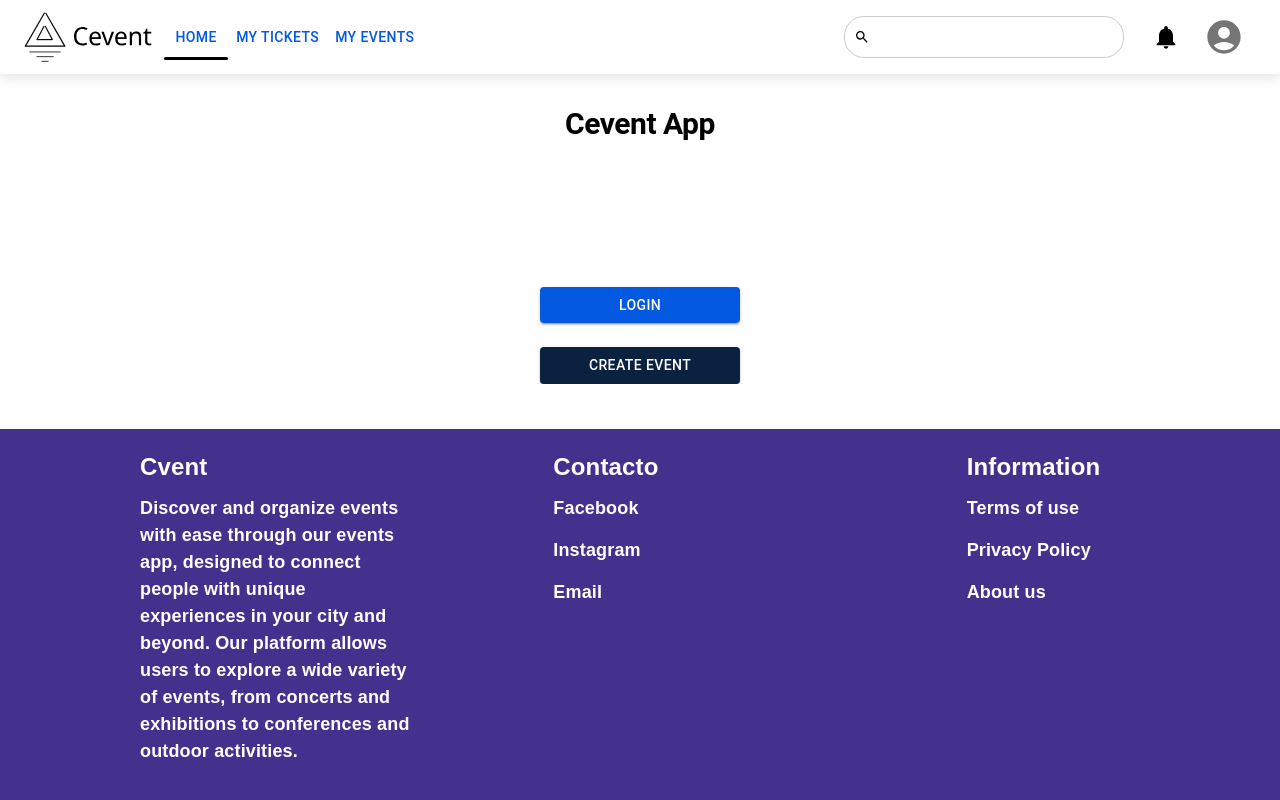
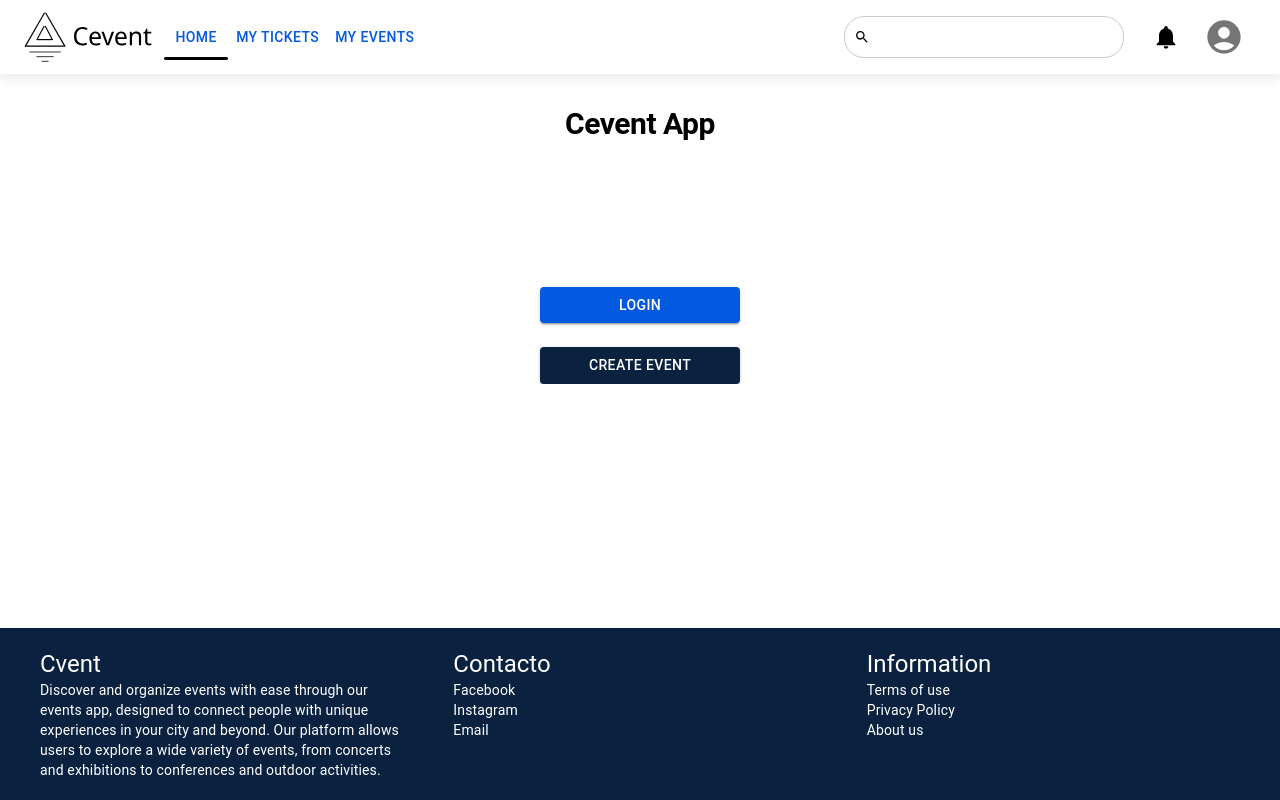
Before and after one commit to sofdev6-02-2024/Solidarios, a Next.js app in the folder apps/cevent_frontend/: page / in a window 1280 px wide. Built offline with nearby package versions, Linux system fonts and the light colour scheme.

Commit message:
add materialui

```diff
--- a/apps/cevent_frontend/src/components/Footer.tsx
+++ b/apps/cevent_frontend/src/components/Footer.tsx
@@ -1,70 +1,82 @@
 import React from 'react';
+import { Box, Typography, Link } from '@mui/material';
 import styles from '@/styles/components/Footer.module.css';
 
 const Footer: React.FC = () => {
   return (
-    <div className={styles.footer}>
-      <div>
-        <h1>Cvent</h1>
-        <h2>
+    <Box component="footer" className={styles.footer}>
+      <Box className={styles.footerSection}>
+        <Typography variant="h5" className={styles.footerTitle}>
+          Cvent
+        </Typography>
+        <Typography variant="body2" className={styles.footerText}>
           Discover and organize events with ease through our events app,
           designed to connect people with unique experiences in your city and
           beyond. Our platform allows users to explore a wide variety of events,
           from concerts and exhibitions to conferences and outdoor activities.
-        </h2>
-      </div>
-      <div>
-        <h1>Contacto</h1>
-        <h2>
-          <a
+        </Typography>
+      </Box>
+
+      <Box className={styles.footerSection}>
+        <Typography variant="h5" className={styles.footerTitle}>
+          Contacto
+        </Typography>
+        <Typography variant="body2" className={styles.footerText}>
+          <Link
             href="https://facebook.com"
             target="_blank"
             rel="noopener noreferrer"
-            style={{ color: '#FFF', textDecoration: 'none' }}
+            color="inherit"
+            underline="none"
           >
             Facebook
-          </a>
-        </h2>
-        <h2>
-          <a
+          </Link>
+        </Typography>
+        <Typography variant="body2" className={styles.footerText}>
+          <Link
             href="https://instagram.com"
             target="_blank"
             rel="noopener noreferrer"
-            style={{ color: '#FFF', textDecoration: 'none' }}
+            color="inherit"
+            underline="none"
           >
             Instagram
-          </a>
-        </h2>
-        <h2>
-          <a
+          </Link>
+        </Typography>
+        <Typography variant="body2" className={styles.footerText}>
+          <Link
             href="mailto:your-email@example.com"
             target="_blank"
             rel="noopener noreferrer"
-            style={{ color: '#FFF', textDecoration: 'none' }}
+            color="inherit"
+            underline="none"
           >
             Email
-          </a>
-        </h2>
-      </div>
-      <div>
-        <h1>Information</h1>
-        <h2>
-          <a href="/terms" style={{ color: '#FFF', textDecoration: 'none' }}>
+          </Link>
+        </Typography>
+      </Box>
+
+      <Box className={styles.footerSection}>
+        <Typography variant="h5" className={styles.footerTitle}>
+          Information
+        </Typography>
+        <Typography variant="body2" className={styles.footerText}>
+          <Link href="/terms" color="inherit" underline="none">
             Terms of use
-          </a>
-        </h2>
-        <h2>
-          <a href="/privacy" style={{ color: '#FFF', textDecoration: 'none' }}>
+          </Link>
+        </Typography>
+        <Typography variant="body2" className={styles.footerText}>
+          <Link href="/privacy" color="inherit" underline="none">
             Privacy Policy
-          </a>
-        </h2>
-        <h2>
-          <a href="/about" style={{ color: '#FFF', textDecoration: 'none' }}>
+          </Link>
+        </Typography>
+        <Typography variant="body2" className={styles.footerText}>
+          <Link href="/about" color="inherit" underline="none">
             About us
-          </a>
-        </h2>
-      </div>
-    </div>
+          </Link>
+        </Typography>
+      </Box>
+    </Box>
   );
 };
 
--- a/apps/cevent_frontend/src/styles/components/Footer.module.css
+++ b/apps/cevent_frontend/src/styles/components/Footer.module.css
@@ -2,7 +2,7 @@
   display: flex;
   justify-content: space-between;
   align-items: flex-start;
-  background-color: #44318D;
+  background-color: #0A2140;
   color: #fff;
   padding: 20px;
   font-family: Arial, sans-serif;
@@ -13,23 +13,22 @@
   box-sizing: border-box;
 }
 
-.footer div {
+.footerSection {
   flex: 1;
   padding: 0 20px;
 }
 
-.footer h1 {
+.footerTitle {
   font-size: 24px;
   margin-bottom: 10px;
   margin-left: 100px;
   color: #FFF;
 }
 
-.footer h2 {
+.footerText {
   font-size: 18px;
   margin-bottom: 15px;
   margin-left: 100px;
-  color: #FFF;
 }
 
 @media (max-width: 768px) {
@@ -40,21 +39,22 @@
     padding: 10px;
   }
 
-  .footer div {
+  .footerSection {
     padding: 10px 0;
   }
 
-  .footer h1, .footer h2 {
+  .footerTitle,
+  .footerText {
     margin-left: 0;
   }
 }
 
 @media (max-width: 480px) {
-  .footer h1 {
+  .footerTitle {
     font-size: 20px;
   }
 
-  .footer h2 {
+  .footerText {
     font-size: 16px;
   }
 }
```
